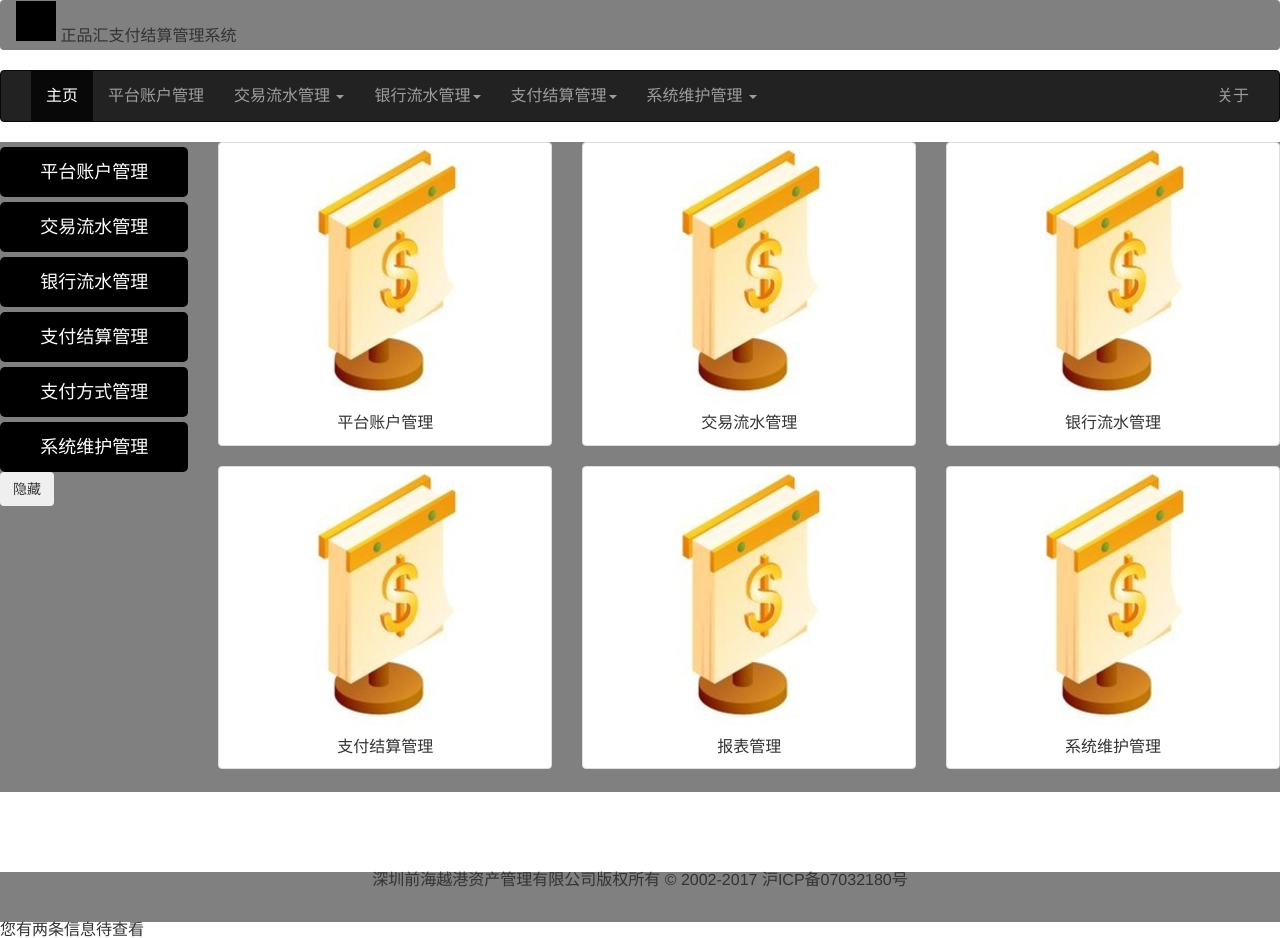
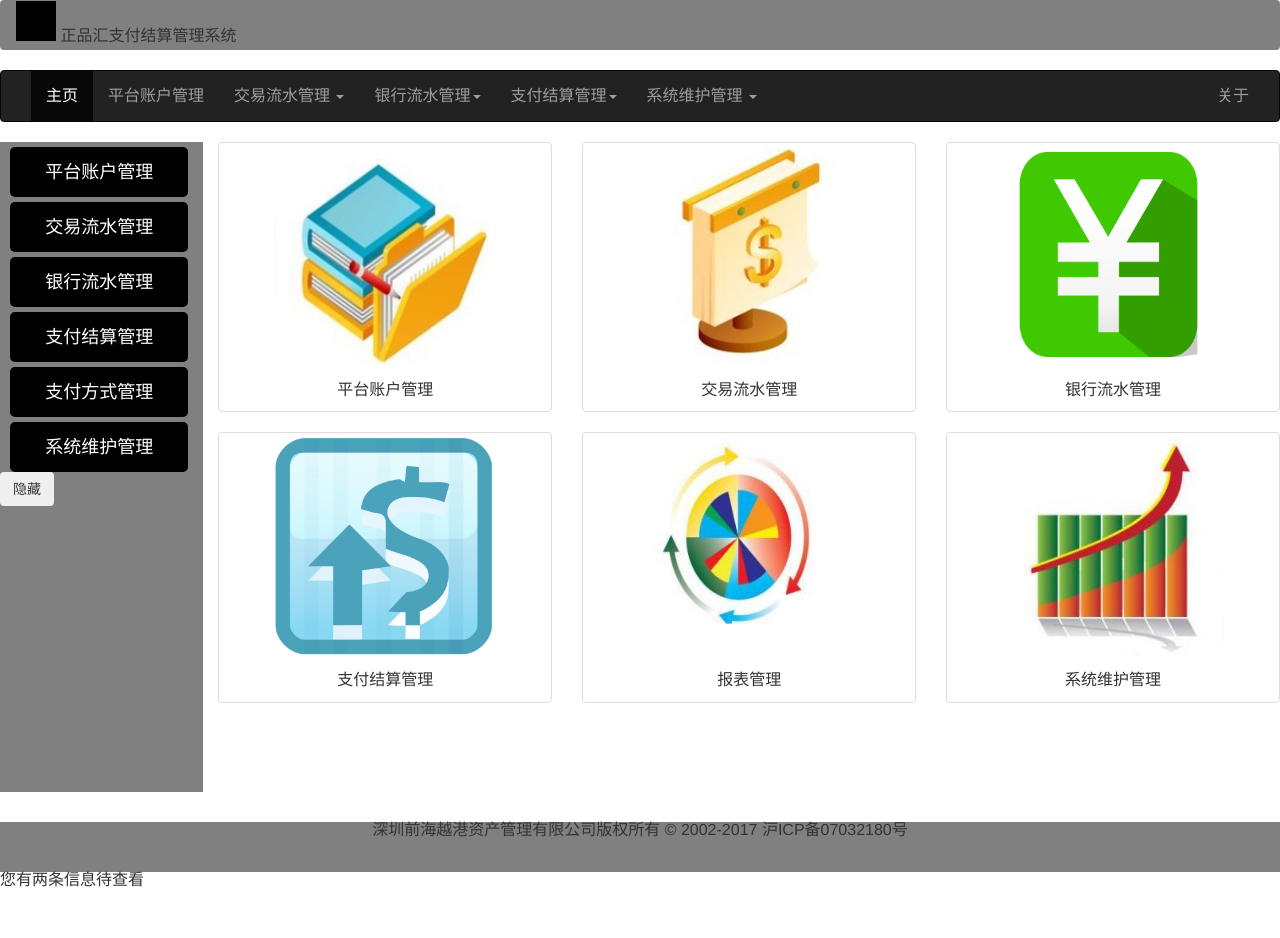
Before and after one commit to daisxun/system, a website: page src/index.html at #!/link1 in a window 1280 px wide. After the commit the page ends 888 px from the top, so only its background shows below. Drawn offline with nearby package versions, Linux system fonts and the light colour scheme.

Commit message:
index.html修该table

```diff
--- a/src/css/index.css
+++ b/src/css/index.css
@@ -112,8 +112,11 @@ input, select {
 }
 .leftContent{
     background-color:grey;
-    float: left;
     height: 650px;
+}
+.leftContent .leftContentLi{
+    padding-left:10px ;
+    box-sizing: border-box;
 }
 .leftContent .leftContentLi li{
 
@@ -129,16 +132,16 @@ input, select {
     font-family: "Microsoft YaHei UI";
 }
 .rightContent{
-    background-color:gray;
-    float: right;
+
     text-align: center;
 }
 
 .footer{
+    margin-top: 30px;
     width: 100%;
     height: 50px;
     background: gray;
-    margin-top: 80px;
+
 }
 .footer .footerP{
     text-align: center;
@@ -196,3 +199,16 @@ input, select {
 .mg{
     margin: 0;
 }
+
+
+.alignC{
+    text-align: center
+    /*公共基础样式*/
+}
+
+.imgS{
+    display: inline-block !important ;
+    height:218px !important ;
+    width:222px !important ;
+    /*table1：css*/
+}
--- a/src/index.html
+++ b/src/index.html
@@ -15,13 +15,13 @@
     <script src="js/lib/moment.js"></script>
     <script src="js/lib/ng-infinite-scroll.js"></script>
     <script src="js/lib/angular-locale_zh-cn.js"></script>
-    <link rel="stylesheet" href="css/reset.css">
-    <link rel="stylesheet" href="css/bootstrap.css">
-    <link rel="stylesheet" href="css/index.css">
+    <link rel="stylesheet" href="css/reset.css" charset="utf-8">
+    <link rel="stylesheet" href="css/bootstrap.css" charset="utf-8">
+    <link rel="stylesheet" href="css/index.css" >
     <link rel="stylesheet" href="css/bootstrap-datepicker.css">
-    <link rel="stylesheet" href="css/3menu.css">
-    <link rel="stylesheet" href="css/tablecss.css">
-    <link rel="stylesheet" href="css/tables.css">
+    <link rel="stylesheet" href="css/3menu.css" charset="utf-8">
+    <link rel="stylesheet" href="css/tablecss.css" charset="utf-8">
+    <link rel="stylesheet" href="css/tables.css" charset="utf-8">
 </head>
 <body>
 <!--头部区域-->
@@ -129,7 +129,7 @@
             </ul>
             <button type="button" ng-class="{true:'btn',false:'none'}[className]"   ng-click="hide()" >隐藏</button>
         </div>
-        <div  ng-class="{true:'rightContent col-xs-10 col-md-10 col-lg-10 col-sm-10',false:'leftContent col-xs-12  col-md-12 col-lg-12 col-sm-12'}[className]" >
+        <div  ng-class="{true:'rightContent col-xs-10 col-md-10 col-lg-10 col-sm-10',false:'rightContent col-xs-12  col-md-12 col-lg-12 col-sm-12'}[className]" >
             <div ui-view></div>
         </div>
     </div>
--- a/src/template/Account/table1.html
+++ b/src/template/Account/table1.html
@@ -1,48 +1,48 @@
-<div style="height:650px; width: 100%;background-color: grey">
+<div style="height:650px; width: 100%">
 <div class="row" >
     <div class="col-sm-6 col-md-4">
-        <div class="thumbnail">
-            <img src="../src/image/u48.png" height="258" width="222"/>
+        <div class="thumbnail alignC">
+            <img class="imgS" src="../src/image/u46.png" />
             <div class="caption">
                 <h3>平台账户管理</h3>
             </div>
         </div>
     </div>
     <div class="col-sm-6 col-md-4">
-        <div class="thumbnail">
-            <img src="../src/image/u48.png" height="258" width="222"/>
+        <div class="thumbnail alignC">
+            <img class="imgS"  src="../src/image/u48.png"  />
             <div class="caption">
                 <h3>交易流水管理</h3>
             </div>
         </div>
     </div>
-    <div class="col-sm-6 col-md-4">
-        <div class="thumbnail">
-            <img src="../src/image/u48.png" height="258" width="222"/>
+    <div class="col-sm-6 col-md-4" >
+        <div class="thumbnail alignC" >
+            <img class="imgS"   src="../src/image/u50.png" />
             <div class="caption">
                 <h3>银行流水管理</h3>
             </div>
         </div>
     </div>
     <div class="col-sm-6 col-md-4">
-        <div class="thumbnail">
-            <img src="../src/image/u48.png" height="258" width="222"/>
-            <div class="caption">
+        <div class="thumbnail alignC">
+            <img class="imgS"  src="../src/image/u52.png" />
+            <div class="caption ">
                 <h3>支付结算管理</h3>
             </div>
         </div>
     </div>
     <div class="col-sm-6 col-md-4">
-        <div class="thumbnail">
-            <img src="../src/image/u48.png" height="258" width="222"/>
+        <div class="thumbnail alignC">
+            <img class="imgS" src="../src/image/u54.png" />
             <div class="caption">
                 <h3>报表管理</h3>
             </div>
         </div>
     </div>
     <div class="col-sm-6 col-md-4">
-        <div class="thumbnail">
-            <img src="../src/image/u48.png" height="258" width="222"/>
+        <div class="thumbnail alignC">
+            <img class="imgS"  src="../src/image/u56.png" />
             <div class="caption">
                 <h3>系统维护管理</h3>
             </div>
```
